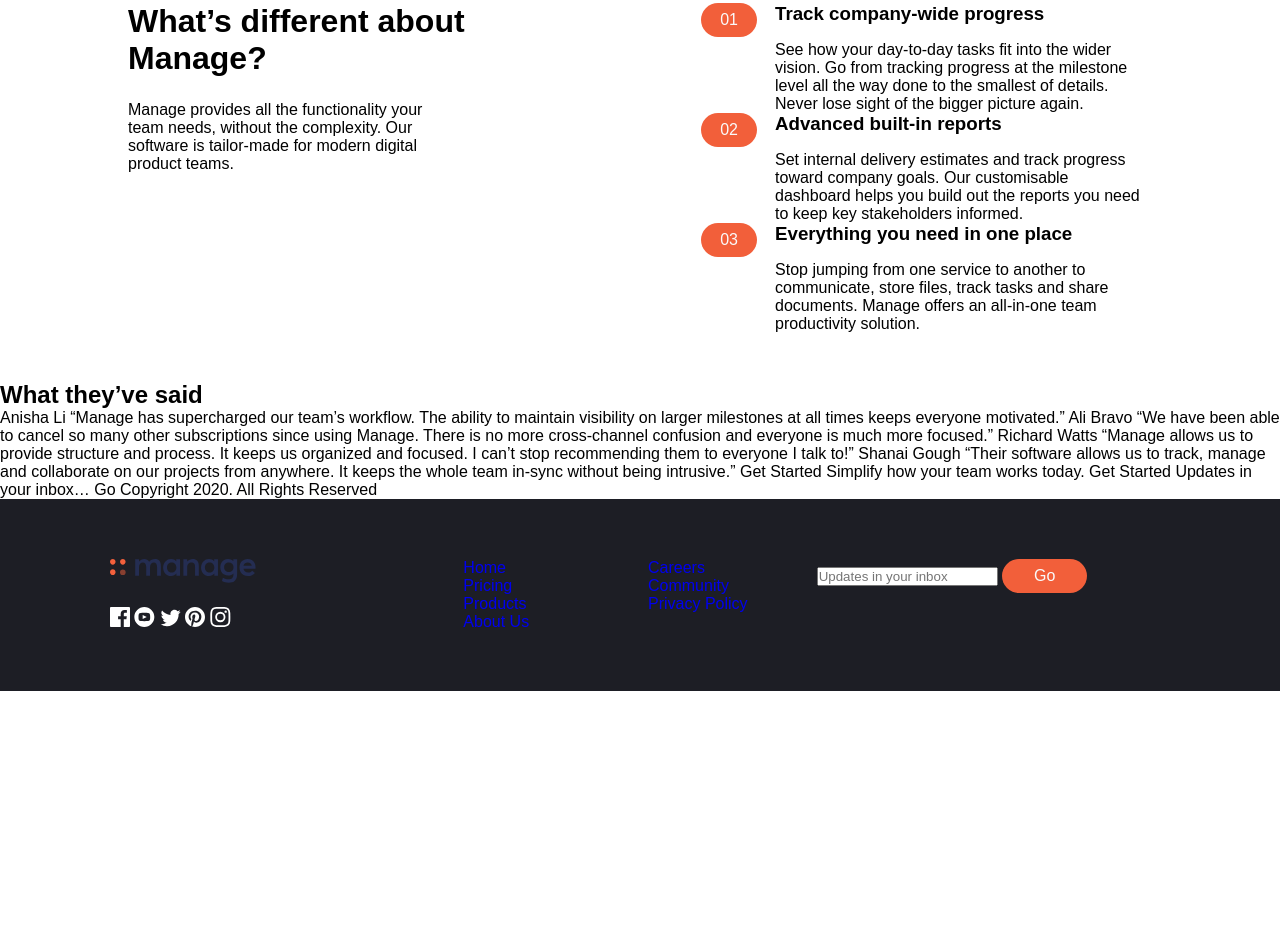
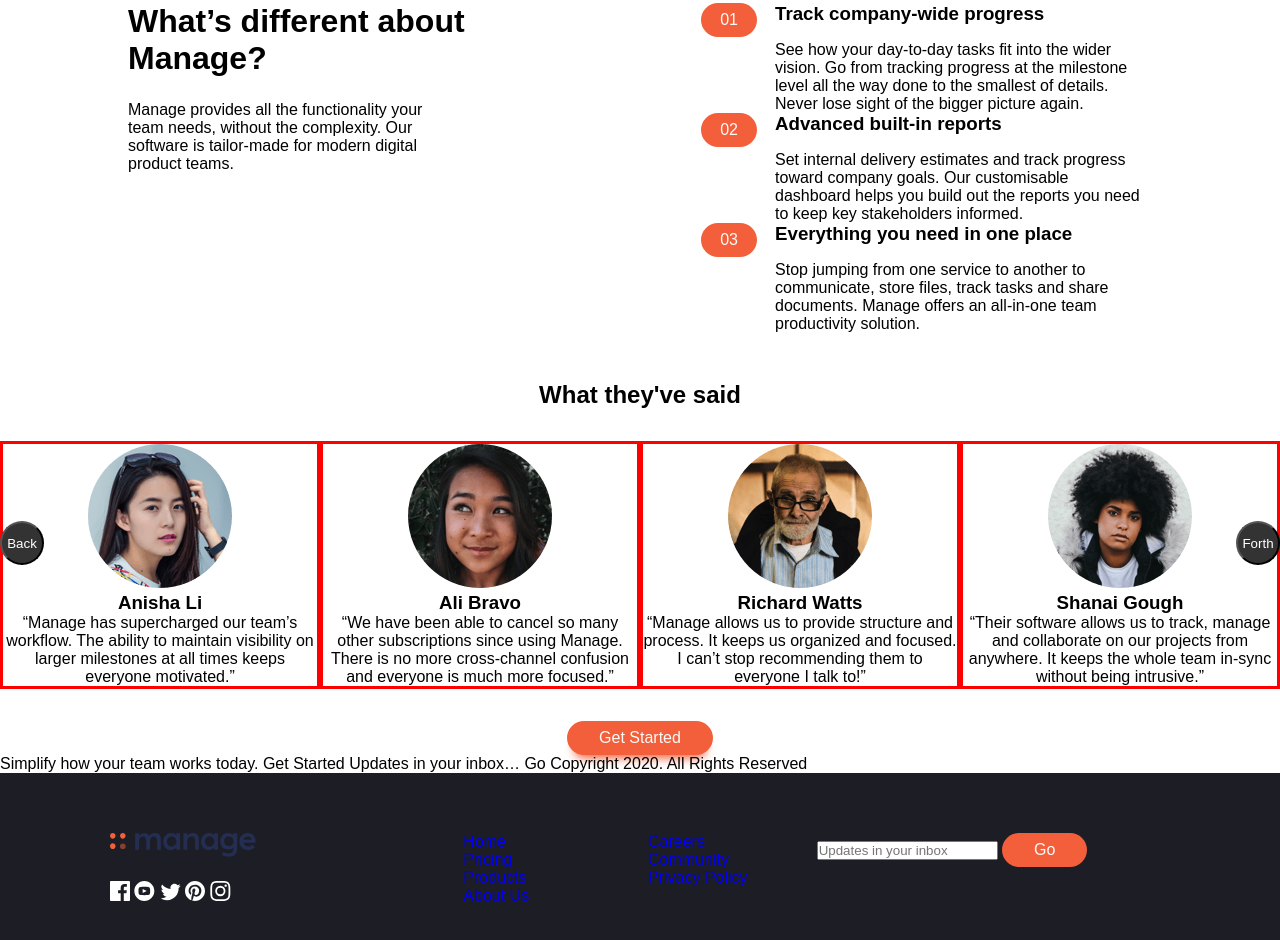
Before and after one commit to just-a-devguy/manage-landing-page, a website: page index.html in a window 1280 px wide. Shown: the part 704-1644 px from the top of the page. Before the commit the page ends 1395 px from the top, so only its background shows below. Drawn offline with Linux system fonts and the light colour scheme; files whose address does not match are found by name; a web font is replaced by a local one.

Commit message:
Started building out testimonials section and created js file

```diff
--- a/index.html
+++ b/index.html
@@ -139,25 +139,88 @@
           </div>
         </div>
       </section>
+
+      <section class="testimonials">
+        <h2 class="testimonials__title">What they've said</h2>
+
+        <div class="testimonials__details">
+          <button id="back">Back</button>
+          <button id="forth">Forth</button>
+          <ul class="testimonials__list">
+            <li class="testimonials__item">
+              <div class="testimonials__card">
+                <div class="testimonials__card-header">
+                  <img src="images/avatar-anisha.png" alt="Customer" />
+                </div>
+                <div class="testimonials__card-body">
+                  <h3 class="testimonials__card-title">Anisha Li</h3>
+                  <p class="testimonials__card-info">
+                    “Manage has supercharged our team’s workflow. The ability to
+                    maintain visibility on larger milestones at all times keeps
+                    everyone motivated.”
+                  </p>
+                </div>
+              </div>
+            </li>
+
+            <li class="testimonials__item">
+              <div class="testimonials__card">
+                <div class="testimonials__card-header">
+                  <img src="images/avatar-ali.png" alt="Customer" />
+                </div>
+                <div class="testimonials__card-body">
+                  <h3 class="testimonials__card-title">Ali Bravo</h3>
+                  <p class="testimonials__card-info">
+                    “We have been able to cancel so many other subscriptions
+                    since using Manage. There is no more cross-channel confusion
+                    and everyone is much more focused.”
+                  </p>
+                </div>
+              </div>
+            </li>
+
+            <li class="testimonials__item">
+              <div class="testimonials__card">
+                <div class="testimonials__card-header">
+                  <img src="images/avatar-richard.png" alt="Customer" />
+                </div>
+                <div class="testimonials__card-body">
+                  <h3 class="testimonials__card-title">Richard Watts</h3>
+                  <p class="testimonials__card-info">
+                    “Manage allows us to provide structure and process. It keeps
+                    us organized and focused. I can’t stop recommending them to
+                    everyone I talk to!”
+                  </p>
+                </div>
+              </div>
+            </li>
+
+            <li class="testimonials__item">
+              <div class="testimonials__card">
+                <div class="testimonials__card-header">
+                  <img src="images/avatar-shanai.png" alt="Customer" />
+                </div>
+                <div class="testimonials__card-body">
+                  <h3 class="testimonials__card-title">Shanai Gough</h3>
+                  <p class="testimonials__card-info">
+                    “Their software allows us to track, manage and collaborate
+                    on our projects from anywhere. It keeps the whole team
+                    in-sync without being intrusive.”
+                  </p>
+                </div>
+              </div>
+            </li>
+          </ul>
+        </div>
+
+        <div class="testimonials__cta">
+          <a href="#" class="cta__main">Get Started</a>
+        </div>
+      </section>
     </main>
 
-    <!-- Keren Section -->
-
-    <div class="testimonials">
-      <h2 class="testimonials__title">What they’ve said</h2>
-    </div>
-
-    Anisha Li “Manage has supercharged our team’s workflow. The ability to
-    maintain visibility on larger milestones at all times keeps everyone
-    motivated.” Ali Bravo “We have been able to cancel so many other
-    subscriptions since using Manage. There is no more cross-channel confusion
-    and everyone is much more focused.” Richard Watts “Manage allows us to
-    provide structure and process. It keeps us organized and focused. I can’t
-    stop recommending them to everyone I talk to!” Shanai Gough “Their software
-    allows us to track, manage and collaborate on our projects from anywhere. It
-    keeps the whole team in-sync without being intrusive.” Get Started Simplify
-    how your team works today. Get Started Updates in your inbox… Go Copyright
-    2020. All Rights Reserved
+    Simplify how your team works today. Get Started Updates in your inbox… Go
+    Copyright 2020. All Rights Reserved
 
     <footer class="footer">
       <div class="container">
@@ -204,5 +267,7 @@
         </div> -->
       </div>
     </footer>
+
+    <script src="dist/js/app.js"></script>
   </body>
 </html>
--- a/scss/style.scss
+++ b/scss/style.scss
@@ -83,6 +83,49 @@
       }
     }
   }
+  // Testimonials
+  .testimonials {
+    text-align: center;
+    &__title {
+      margin: 2rem 0;
+    }
+    &__details {
+      margin: 2rem 0;
+      position: relative;
+    }
+    &__list {
+      display: flex;
+      overflow: hidden;
+    }
+    &__item {
+      border: solid red;
+      width: 1050px;
+      display: block;
+    }
+    #back,
+    #forth {
+      // display: flex; font-size: 32px;
+      // align-items: center; justify-content: center;
+      color: #fff;
+      background-color: #333;
+      border-radius: 50%;
+      width: 44px;
+      height: 44px;
+      cursor: pointer;
+    }
+
+    #back {
+      position: absolute;
+      left: 0;
+      top: 80px;
+    }
+
+    #forth {
+      position: absolute;
+      right: 0;
+      top: 80px;
+    }
+  }
 }
 
 .footer {
```
Also changed, not shown: dist/css/style.css, dist/js/app.js (added).
